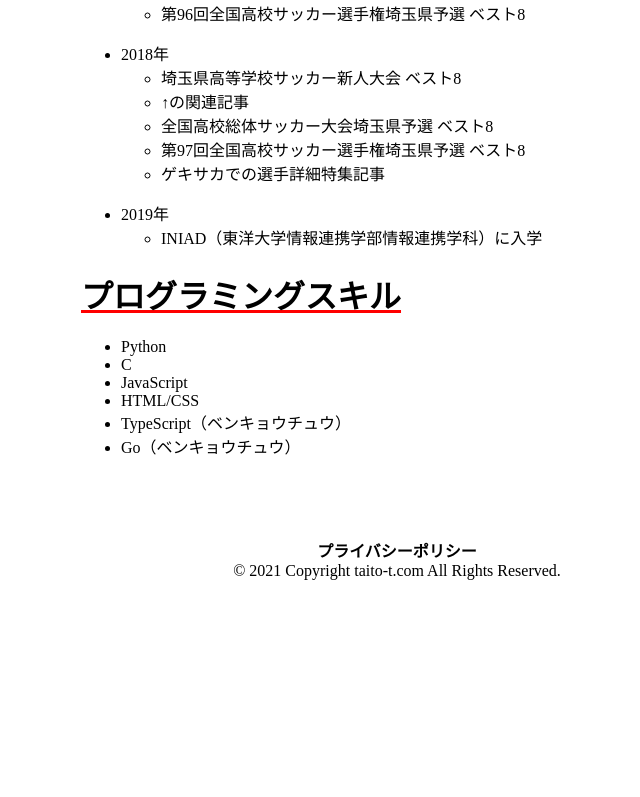
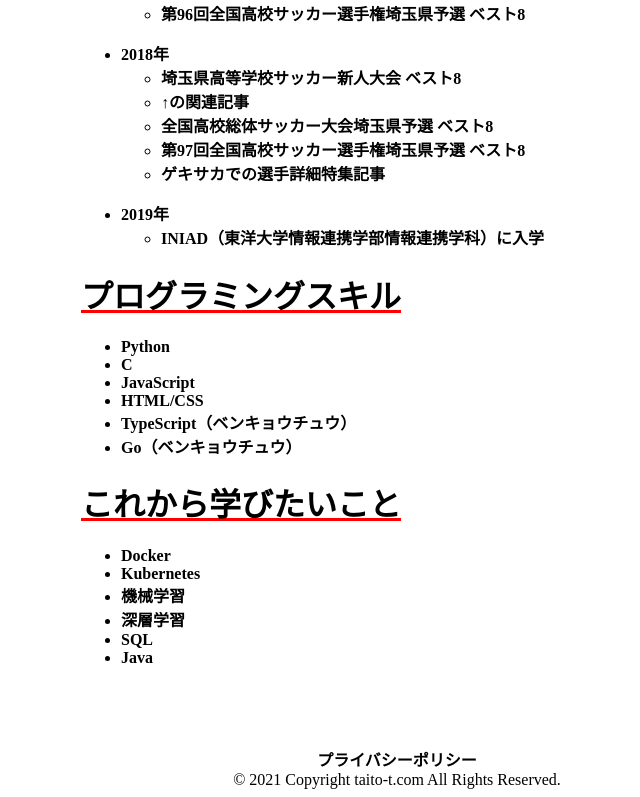
Before and after one commit to taitotnk/taito-t, a Next.js app: page /about in a window 1280 px wide. Shown: the part 1167-1964 px from the top of the page, without its empty margins (243-883 px from the left). Before the commit the page ends 1755 px from the top, so only its background shows below. Built offline with nearby package versions, Linux system fonts and the light colour scheme.

Commit message:
contact_form 機能

```diff
--- a/src/pages/about.tsx
+++ b/src/pages/about.tsx
@@ -19,9 +19,9 @@ export default function About(){
                 <li><h3>所属：INIAD 2年（東洋大学情報連携学部情報連携学科エンジニアリングコース）</h3></li>
             </ul>
             <h1 className={styles.head}>自己紹介</h1>
-            <p><b>幼稚園～高校生の12年間サッカーをやっていました。周りでプロサッカー選手になった友人などかなりガチな環境でサッカーに取り組んでいましたが
+            <p>幼稚園～高校生の12年間サッカーをやっていました。周りでプロサッカー選手になった友人などかなりガチな環境でサッカーに取り組んでいましたが
                 どうしてもケガが多いので方向転換し、現在は大学でコンピュータサイエンス
-                を学んでいます。特にWebのフロントエンドとサーバーサイドの両方に興味があり、最近ではNext.jsについて学んでコードを書いたり、Golangに入門したりしています。</b></p>
+                を学んでいます。特にWebのフロントエンドとサーバーサイドの両方に興味があり、最近ではNext.jsについて学んでコードを書いたり、Golangに入門したりしています。</p>
             <h1 className={styles.head}>経歴</h1>
             <ul>
                 <li>2007年</li>
@@ -89,6 +89,15 @@ export default function About(){
                 <li>TypeScript（ベンキョウチュウ）</li>
                 <li>Go（ベンキョウチュウ）</li>
             </ul>
+            <h1 className={styles.head}>これから学びたいこと</h1>
+            <ul>
+                <li>Docker</li>
+                <li>Kubernetes</li>
+                <li>機械学習</li>
+                <li>深層学習</li>
+                <li>SQL</li>
+                <li>Java</li>
+            </ul>
             </div>
         </Layout>
     )
--- a/src/styles/about.module.css
+++ b/src/styles/about.module.css
@@ -8,3 +8,7 @@
     text-decoration:underline;
     text-decoration-color: red;
 }
+
+.wrap {
+    font-weight: bold;
+}
```
